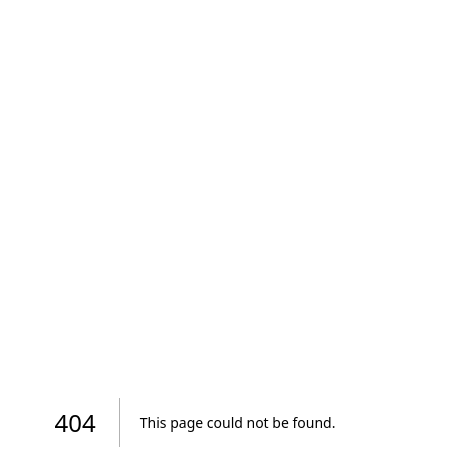
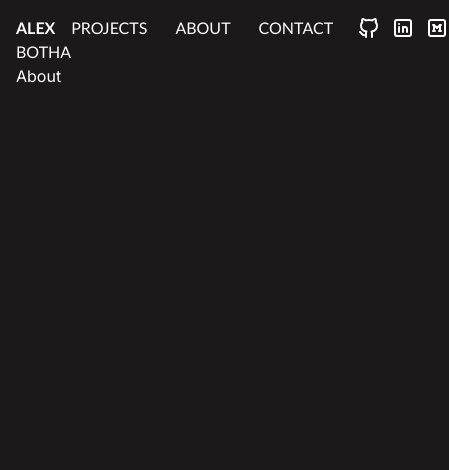
Before and after one commit to alexbotha/portfolio-site, a Next.js app: page /about in a window 390 px wide. Before the commit this address had no page. Shown: the top 470 px of the page, 449 px wide, since content can reach past the window. Built offline with nearby package versions, Linux system fonts and the light colour scheme.

Commit message:
initial navbar set up w/ breakpoints

```diff
--- /dev/null
+++ b/app/about/page.tsx
@@ -0,0 +1,3 @@
+export default function About() {
+  return <div>About</div>;
+}
--- /dev/null
+++ b/app/contact/page.tsx
@@ -0,0 +1,3 @@
+export default function Contact() {
+  return <div>Contact</div>;
+}
--- a/app/globals.css
+++ b/app/globals.css
@@ -2,32 +2,13 @@
 @tailwind components;
 @tailwind utilities;
 
-:root {
-  --foreground-rgb: 0, 0, 0;
-  --background-start-rgb: 214, 219, 220;
-  --background-end-rgb: 255, 255, 255;
+body {
+  background-color: rgb(27, 25, 25);
+  color: white;
 }
 
-@media (prefers-color-scheme: dark) {
-  :root {
-    --foreground-rgb: 255, 255, 255;
-    --background-start-rgb: 0, 0, 0;
-    --background-end-rgb: 0, 0, 0;
-  }
+.nav-styles {
+  font-family: "Trebuchet MS", "Lucida Sans Unicode", "Lucida Grande",
+    "Lucida Sans", Arial, sans-serif;
+  margin-left: auto;
 }
-
-body {
-  color: rgb(var(--foreground-rgb));
-  background: linear-gradient(
-      to bottom,
-      transparent,
-      rgb(var(--background-end-rgb))
-    )
-    rgb(var(--background-start-rgb));
-}
-
-@layer utilities {
-  .text-balance {
-    text-wrap: balance;
-  }
-}
--- a/app/layout.tsx
+++ b/app/layout.tsx
@@ -1,22 +1,27 @@
 import type { Metadata } from "next";
 import { Inter } from "next/font/google";
 import "./globals.css";
-
+import Navbar from "@/components/Navbar";
+import { ReactElement } from "react";
 const inter = Inter({ subsets: ["latin"] });
 
 export const metadata: Metadata = {
-  title: "Create Next App",
-  description: "Generated by create next app",
+  title: "Portfolio site",
 };
 
 export default function RootLayout({
   children,
 }: Readonly<{
   children: React.ReactNode;
-}>) {
+}>): ReactElement {
   return (
     <html lang="en">
-      <body className={inter.className}>{children}</body>
+      <body
+        className={`mx-4 sm:mx-8 md:mx-16 lg:mx-32 xl:mx-48 py-4 ${inter.className}`}
+      >
+        <Navbar />
+        {children}
+      </body>
     </html>
   );
 }
--- a/app/page.tsx
+++ b/app/page.tsx
@@ -1,113 +1,3 @@
-import Image from "next/image";
-
 export default function Home() {
-  return (
-    <main className="flex min-h-screen flex-col items-center justify-between p-24">
-      <div className="z-10 max-w-5xl w-full items-center justify-between font-mono text-sm lg:flex">
-        <p className="fixed left-0 top-0 flex w-full justify-center border-b border-gray-300 bg-gradient-to-b from-zinc-200 pb-6 pt-8 backdrop-blur-2xl dark:border-neutral-800 dark:bg-zinc-800/30 dark:from-inherit lg:static lg:w-auto  lg:rounded-xl lg:border lg:bg-gray-200 lg:p-4 lg:dark:bg-zinc-800/30">
-          Get started by editing&nbsp;
-          <code className="font-mono font-bold">app/page.tsx</code>
-        </p>
-        <div className="fixed bottom-0 left-0 flex h-48 w-full items-end justify-center bg-gradient-to-t from-white via-white dark:from-black dark:via-black lg:static lg:h-auto lg:w-auto lg:bg-none">
-          <a
-            className="pointer-events-none flex place-items-center gap-2 p-8 lg:pointer-events-auto lg:p-0"
-            href="https://vercel.com?utm_source=create-next-app&utm_medium=appdir-template&utm_campaign=create-next-app"
-            target="_blank"
-            rel="noopener noreferrer"
-          >
-            By{" "}
-            <Image
-              src="/vercel.svg"
-              alt="Vercel Logo"
-              className="dark:invert"
-              width={100}
-              height={24}
-              priority
-            />
-          </a>
-        </div>
-      </div>
-
-      <div className="relative flex place-items-center before:absolute before:h-[300px] before:w-full sm:before:w-[480px] before:-translate-x-1/2 before:rounded-full before:bg-gradient-radial before:from-white before:to-transparent before:blur-2xl before:content-[''] after:absolute after:-z-20 after:h-[180px] after:w-full sm:after:w-[240px] after:translate-x-1/3 after:bg-gradient-conic after:from-sky-200 after:via-blue-200 after:blur-2xl after:content-[''] before:dark:bg-gradient-to-br before:dark:from-transparent before:dark:to-blue-700 before:dark:opacity-10 after:dark:from-sky-900 after:dark:via-[#0141ff] after:dark:opacity-40 before:lg:h-[360px] z-[-1]">
-        <Image
-          className="relative dark:drop-shadow-[0_0_0.3rem_#ffffff70] dark:invert"
-          src="/next.svg"
-          alt="Next.js Logo"
-          width={180}
-          height={37}
-          priority
-        />
-      </div>
-
-      <div className="mb-32 grid text-center lg:max-w-5xl lg:w-full lg:mb-0 lg:grid-cols-4 lg:text-left">
-        <a
-          href="https://nextjs.org/docs?utm_source=create-next-app&utm_medium=appdir-template&utm_campaign=create-next-app"
-          className="group rounded-lg border border-transparent px-5 py-4 transition-colors hover:border-gray-300 hover:bg-gray-100 hover:dark:border-neutral-700 hover:dark:bg-neutral-800/30"
-          target="_blank"
-          rel="noopener noreferrer"
-        >
-          <h2 className={`mb-3 text-2xl font-semibold`}>
-            Docs{" "}
-            <span className="inline-block transition-transform group-hover:translate-x-1 motion-reduce:transform-none">
-              -&gt;
-            </span>
-          </h2>
-          <p className={`m-0 max-w-[30ch] text-sm opacity-50`}>
-            Find in-depth information about Next.js features and API.
-          </p>
-        </a>
-
-        <a
-          href="https://nextjs.org/learn?utm_source=create-next-app&utm_medium=appdir-template-tw&utm_campaign=create-next-app"
-          className="group rounded-lg border border-transparent px-5 py-4 transition-colors hover:border-gray-300 hover:bg-gray-100 hover:dark:border-neutral-700 hover:dark:bg-neutral-800/30"
-          target="_blank"
-          rel="noopener noreferrer"
-        >
-          <h2 className={`mb-3 text-2xl font-semibold`}>
-            Learn{" "}
-            <span className="inline-block transition-transform group-hover:translate-x-1 motion-reduce:transform-none">
-              -&gt;
-            </span>
-          </h2>
-          <p className={`m-0 max-w-[30ch] text-sm opacity-50`}>
-            Learn about Next.js in an interactive course with&nbsp;quizzes!
-          </p>
-        </a>
-
-        <a
-          href="https://vercel.com/templates?framework=next.js&utm_source=create-next-app&utm_medium=appdir-template&utm_campaign=create-next-app"
-          className="group rounded-lg border border-transparent px-5 py-4 transition-colors hover:border-gray-300 hover:bg-gray-100 hover:dark:border-neutral-700 hover:dark:bg-neutral-800/30"
-          target="_blank"
-          rel="noopener noreferrer"
-        >
-          <h2 className={`mb-3 text-2xl font-semibold`}>
-            Templates{" "}
-            <span className="inline-block transition-transform group-hover:translate-x-1 motion-reduce:transform-none">
-              -&gt;
-            </span>
-          </h2>
-          <p className={`m-0 max-w-[30ch] text-sm opacity-50`}>
-            Explore starter templates for Next.js.
-          </p>
-        </a>
-
-        <a
-          href="https://vercel.com/new?utm_source=create-next-app&utm_medium=appdir-template&utm_campaign=create-next-app"
-          className="group rounded-lg border border-transparent px-5 py-4 transition-colors hover:border-gray-300 hover:bg-gray-100 hover:dark:border-neutral-700 hover:dark:bg-neutral-800/30"
-          target="_blank"
-          rel="noopener noreferrer"
-        >
-          <h2 className={`mb-3 text-2xl font-semibold`}>
-            Deploy{" "}
-            <span className="inline-block transition-transform group-hover:translate-x-1 motion-reduce:transform-none">
-              -&gt;
-            </span>
-          </h2>
-          <p className={`m-0 max-w-[30ch] text-sm opacity-50 text-balance`}>
-            Instantly deploy your Next.js site to a shareable URL with Vercel.
-          </p>
-        </a>
-      </div>
-    </main>
-  );
+  return <div>Home</div>;
 }
--- /dev/null
+++ b/app/projects/page.tsx
@@ -0,0 +1,5 @@
+export default function Projects() {
+    return (
+        <div>Projects</div>
+    )
+}
--- /dev/null
+++ b/components/Navbar.tsx
@@ -0,0 +1,41 @@
+import {
+  IconBrandLinkedin,
+  IconBrandGithub,
+  IconBrandMedium,
+} from "@tabler/icons-react";
+
+import Link from "next/link";
+
+const githubURL = "https://github.com/alexbotha";
+const linkedinURL = "https://www.linkedin.com/in/alexbotha1996/";
+const mediumURL = "https://medium.com/@alexbotha_18115";
+
+export default function Navbar() {
+  return (
+    <div className="flex flex-col-1 nav-styles">
+      <div>
+        <Link href="/">
+          <strong>ALEX</strong> BOTHA
+        </Link>
+      </div>
+
+      <div className="flex nav-styles gap-7">
+        <Link href="/projects">PROJECTS</Link>
+        <Link href="/about">ABOUT</Link>
+        <Link href="/contact">CONTACT</Link>
+      </div>
+
+      <div className="ml-6 flex gap-2.5">
+        <a href={githubURL} target="_blank">
+          <IconBrandGithub />
+        </a>
+        <a href={linkedinURL} target="_blank">
+          <IconBrandLinkedin />
+        </a>
+        <a href={mediumURL} target="_blank">
+          <IconBrandMedium />
+        </a>
+      </div>
+    </div>
+  );
+}
--- a/tailwind.config.ts
+++ b/tailwind.config.ts
@@ -13,6 +13,12 @@ const config: Config = {
         "gradient-conic":
           "conic-gradient(from 180deg at 50% 50%, var(--tw-gradient-stops))",
       },
+      screens: {
+        sm: "640px",
+        md: "768px",
+        lg: "1024px",
+        xl: "1280px",
+      },
     },
   },
   plugins: [],
```
Also changed, not shown: package.json (+6 -5 lines), app/home/Home.tsx (deleted), 1 other file (tests, documents, lock files or other folders).
